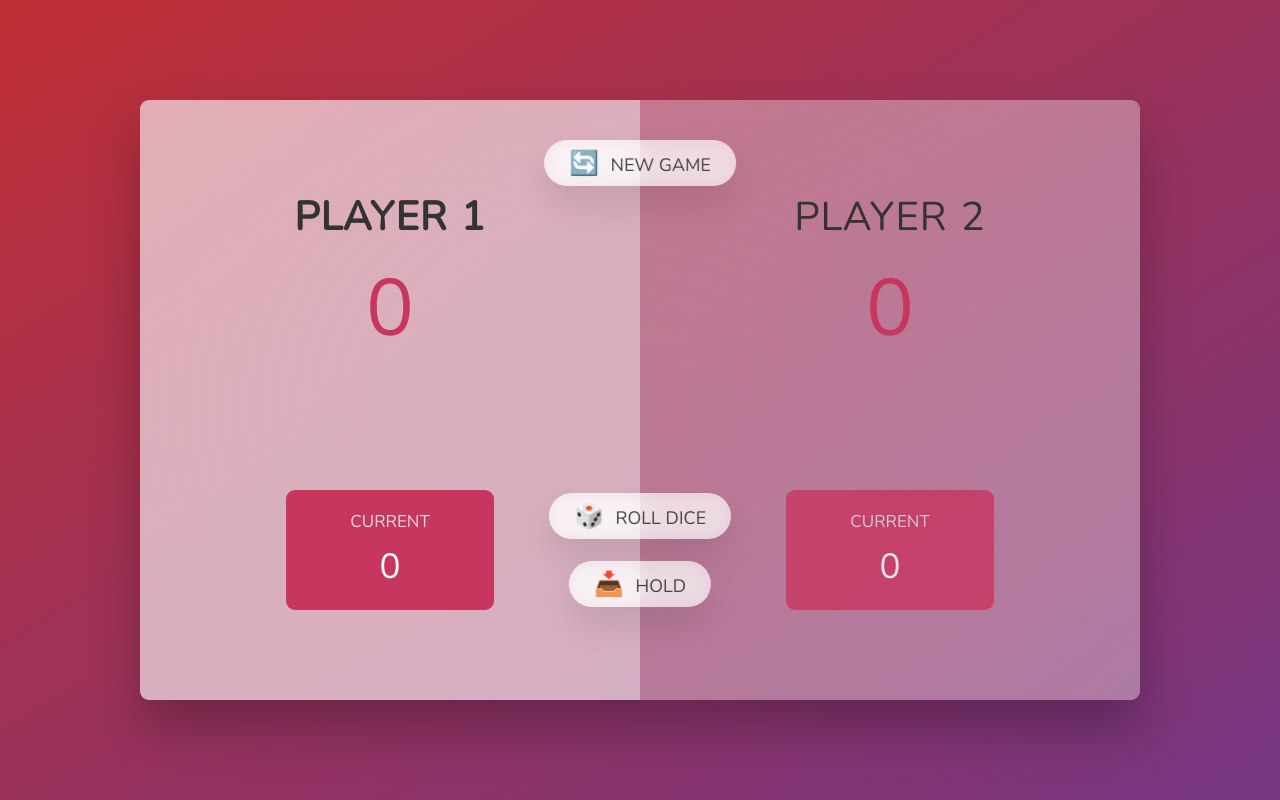
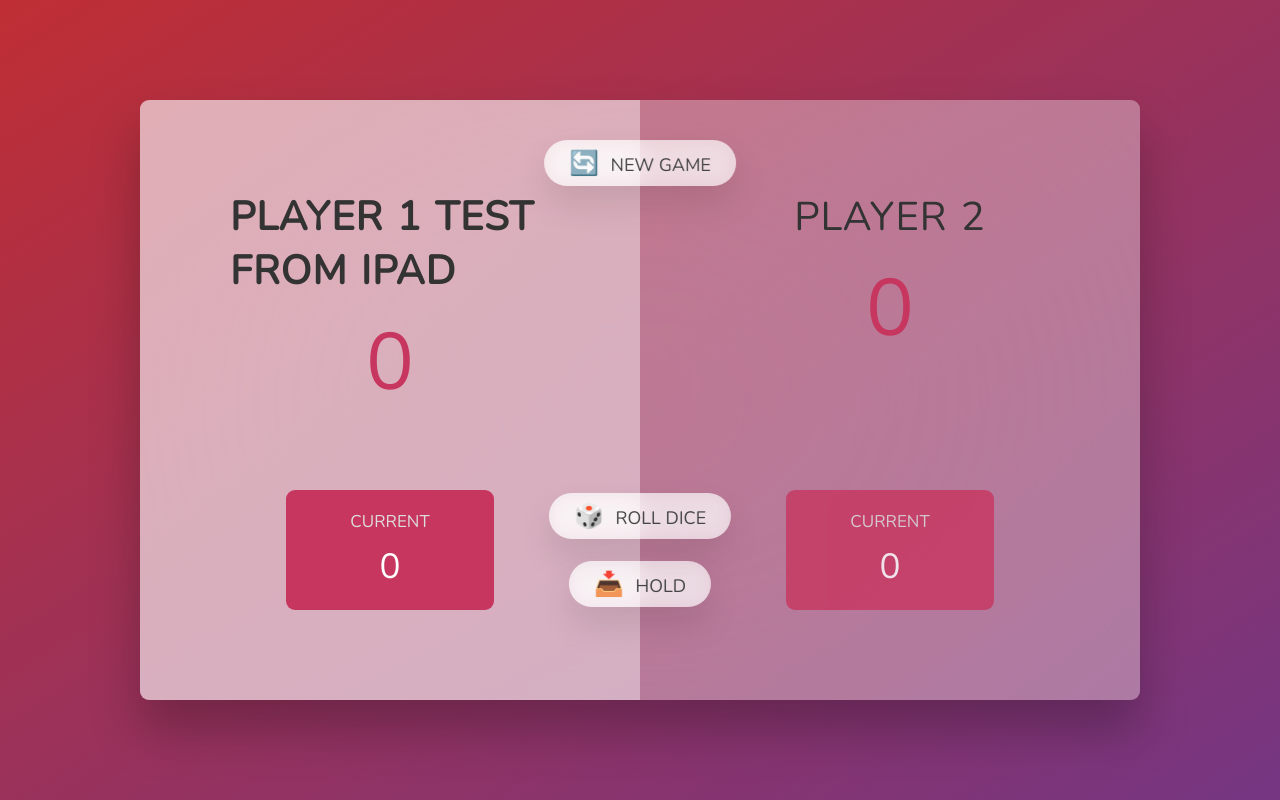
Before and after one commit to sangwondee/theCompleteJavaScriptCourse2023, a plain HTML site: page 07-Pig-Game/index.html in a window 1280 px wide. Drawn offline with nearby package versions, Linux system fonts and the light colour scheme.

Commit message:
test from ipad

```diff
--- a/07-Pig-Game/index.html
+++ b/07-Pig-Game/index.html
@@ -10,7 +10,7 @@
   <body>
     <main>
       <section class="player player--0 player--active">
-        <h2 class="name" id="name--0">Player 1</h2>
+        <h2 class="name" id="name--0">Player 1 test from ipad</h2>
         <p class="score" id="score--0">43</p>
         <div class="current">
           <p class="current-label">Current</p>
```
